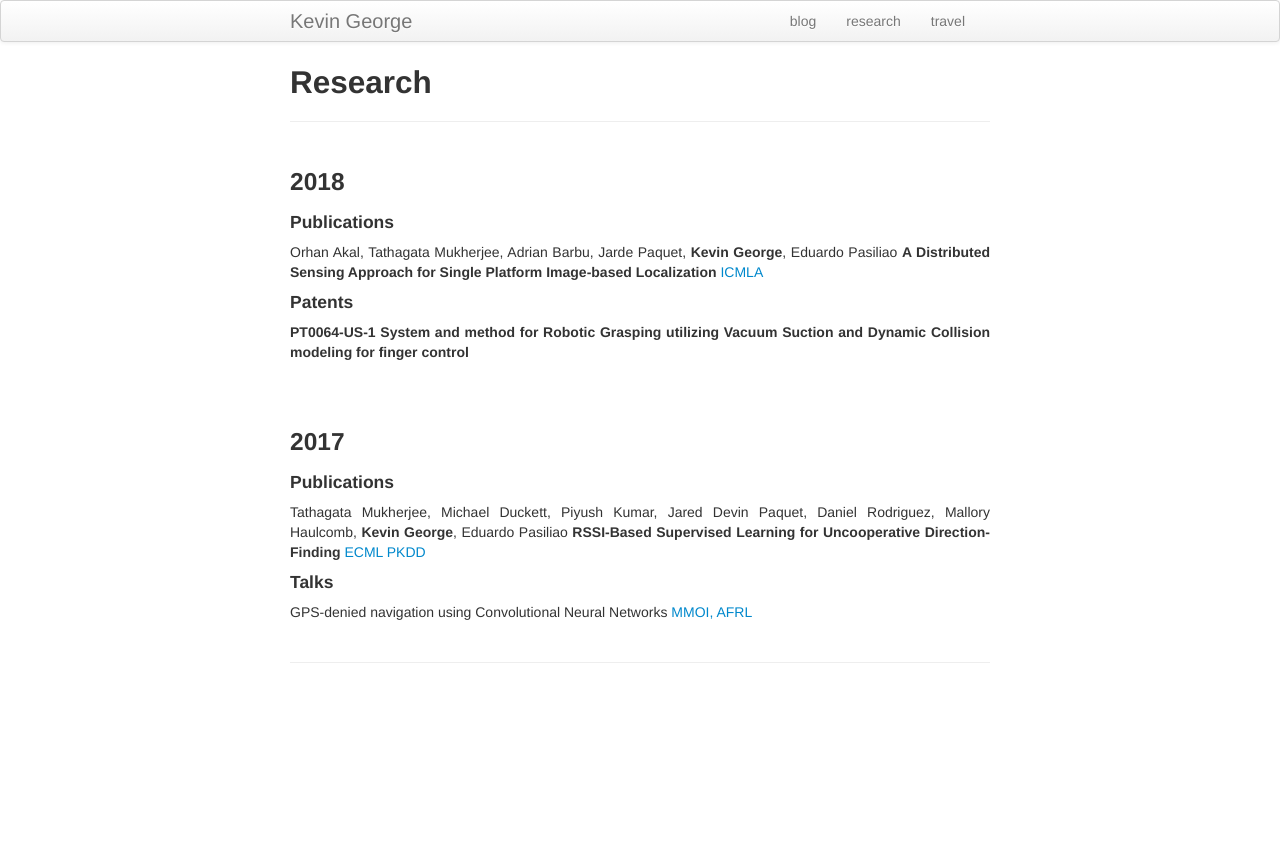
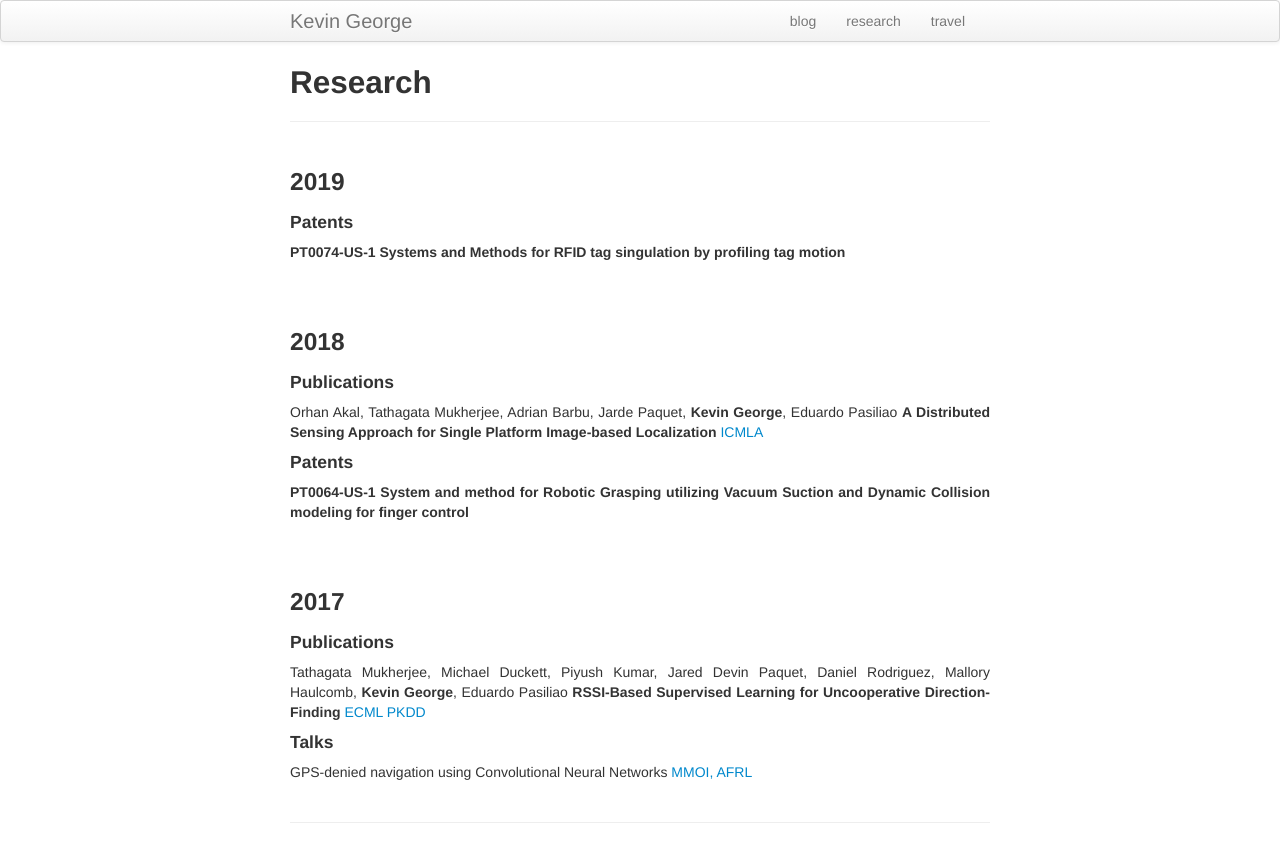
Before and after one commit to kevin-george/kevin-george.github.io, a Jekyll site: the page built from pages/pubs.md, in a window 1280 px wide. Shown: the top 862 px of the page. Built offline with Jekyll 4.4.1, drawn with Linux system fonts in a browser that asks for light colours.

Commit message:
Adding a patent

```diff
--- a/pages/pubs.md
+++ b/pages/pubs.md
@@ -3,6 +3,15 @@ layout: page
 title: Research
 description: Kevin's Research
 ---
+
+### 2019
+
+#### Patents
+
+**PT0074-US-1 Systems and Methods for RFID tag singulation by profiling tag motion**
+
+<br/>
+<br/>
 
 
 ### 2018
```
